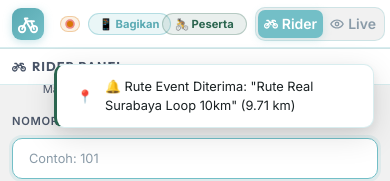
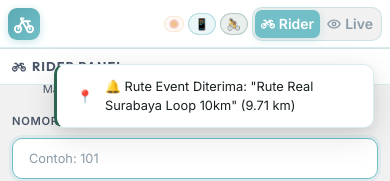
Before and after one commit to kruzx95/live-tracking, a React (Vite) app: page / in a window 390 px wide. Both pictures are taken after a click on the button 195 px from the left and 377 px from the top of the page. Shown: the top 181 px of the page. Built offline with nearby package versions, Linux system fonts and the light colour scheme; what mqtt would draw is missing.

Commit message:
refactor: modularize topbar UI components into a dedicated actions group with improved responsive behavior

```diff
--- a/src/components/MainApp.jsx
+++ b/src/components/MainApp.jsx
@@ -287,7 +287,7 @@ export default function MainApp({ userRole, onChangeRole }) {
           <span>Cyclo<span className="brand">Track</span></span>
         </div>
 
-        {/* Route indicator — hidden on mobile */}
+        {/* Route indicator — hidden on medium/mobile screens */}
         {routeName && (
           <div className="topbar-route-pill" title={`Rute Aktif: ${routeName}`}>
             <span style={{ flexShrink: 0 }}>📍</span>
@@ -299,20 +299,11 @@ export default function MainApp({ userRole, onChangeRole }) {
 
         <div className="topbar-spacer" />
 
+        {/* Right side actions group */}
+        <div className="topbar-actions">
           {/* Live / Sync indicator */}
-          <div style={{ display: 'flex', alignItems: 'center', gap: 'var(--space-2)', fontSize: 'var(--text-xs)' }}>
           <div
-              className="topbar-sync-badge"
-              style={{
-                display: 'flex', alignItems: 'center', gap: 4,
-                padding: '2px 8px',
-                background: isSyncConnected ? 'rgba(43,101,79,0.1)' : 'rgba(217,119,6,0.1)',
-                border: `1px solid ${isSyncConnected ? 'rgba(43,101,79,0.3)' : 'rgba(217,119,6,0.3)'}`,
-                borderRadius: 'var(--radius-full)',
-                color: isSyncConnected ? 'var(--clr-accent)' : 'var(--clr-warning)',
-                fontWeight: 600,
-                flexShrink: 0,
-              }}
+            className={`topbar-sync-badge ${isSyncConnected ? 'connected' : 'connecting'}`}
             title={isSyncConnected ? 'Terhubung ke server sinkronisasi real-time lintas HP' : 'Mencoba terhubung ke server...'}
           >
             <div style={{
@@ -326,46 +317,31 @@ export default function MainApp({ userRole, onChangeRole }) {
 
           {/* Tombol QR Code & Bagikan Link */}
           <button
+            className="topbar-share-btn"
             onClick={() => setShowQRModal(true)}
-              style={{
-                display: 'flex', alignItems: 'center', gap: 4,
-                padding: '3px 10px',
-                background: 'rgba(115,191,199,0.15)',
-                border: '1px solid rgba(115,191,199,0.45)',
-                borderRadius: 'var(--radius-full)',
-                color: 'var(--clr-text-brand)',
-                fontSize: 'var(--text-xs)',
-                fontWeight: 700,
-                cursor: 'pointer',
-                flexShrink: 0,
-                fontFamily: 'var(--font-body)',
-              }}
             title="Tampilkan QR Code & Bagikan Link Live Event"
           >
-              📱 Bagikan
+            <span>📱</span>
+            <span className="share-label">Bagikan</span>
           </button>
-          </div>
 
-        {/* Role Badge */}
+          {/* Role Badge Button */}
           <button
             id="role-badge"
+            className="topbar-role-btn"
             onClick={handleChangeRole}
             title="Klik untuk keluar / ganti peran"
             style={{
-            display: 'flex', alignItems: 'center', gap: 'var(--space-1)',
-            padding: '3px var(--space-3)',
               background: roleBadge.bg,
               border: `1px solid ${roleBadge.color}44`,
-            borderRadius: 'var(--radius-full)',
-            fontSize: 'var(--text-xs)', fontWeight: 700, color: roleBadge.color,
-            cursor: 'pointer', flexShrink: 0,
-            fontFamily: 'var(--font-body)',
+              color: roleBadge.color,
             }}
           >
-          {roleBadge.emoji} {roleBadge.label}
+            <span>{roleBadge.emoji}</span>
+            <span className="role-label">{roleBadge.label}</span>
           </button>
 
-        {/* Mode Tabs — desktop: teks penuh | mobile: icon saja */}
+          {/* Mode Navigation Tabs */}
           <nav className="topbar-mode-tabs" aria-label="Mode navigasi">
             {allowedTabs.map(({ key, label, shortLabel, id, icon: TabIcon }) => (
               <button
@@ -379,6 +355,7 @@ export default function MainApp({ userRole, onChangeRole }) {
               </button>
             ))}
           </nav>
+        </div>
       </header>
 
       {/* ── Main Layout ── */}
--- a/src/index.css
+++ b/src/index.css
@@ -491,10 +491,12 @@ h1, h2, h3, h4 {
   box-shadow: 0 1px 8px rgba(115, 191, 199, 0.12);
   display: flex;
   align-items: center;
+  justify-content: space-between;
   padding: 0 var(--space-4);
   gap: var(--space-3);
   z-index: var(--panel-z);
   flex-shrink: 0;
+  overflow: hidden;
 }
 
 .topbar-logo {
@@ -506,6 +508,7 @@ h1, h2, h3, h4 {
   font-weight: 800;
   color: var(--clr-text-primary);
   text-decoration: none;
+  flex-shrink: 0;
 }
 
 .topbar-logo .logo-icon {
@@ -518,10 +521,81 @@ h1, h2, h3, h4 {
   justify-content: center;
   font-size: 18px;
   box-shadow: 0 2px 8px rgba(115, 191, 199, 0.3);
+  flex-shrink: 0;
 }
 
 .topbar-logo span.brand {
   color: var(--clr-brand);
+}
+
+/* ── Topbar Actions Group ── */
+.topbar-actions {
+  display: flex;
+  align-items: center;
+  gap: var(--space-2);
+  flex-shrink: 0;
+}
+
+.topbar-sync-badge {
+  display: flex;
+  align-items: center;
+  gap: 4px;
+  padding: 3px 8px;
+  border-radius: var(--radius-full);
+  font-size: var(--text-xs);
+  font-weight: 600;
+  flex-shrink: 0;
+  white-space: nowrap;
+}
+
+.topbar-sync-badge.connected {
+  background: rgba(43, 101, 79, 0.1);
+  border: 1px solid rgba(43, 101, 79, 0.3);
+  color: var(--clr-accent);
+}
+
+.topbar-sync-badge.connecting {
+  background: rgba(217, 119, 6, 0.1);
+  border: 1px solid rgba(217, 119, 6, 0.3);
+  color: var(--clr-warning);
+}
+
+.topbar-share-btn {
+  display: flex;
+  align-items: center;
+  gap: 4px;
+  padding: 3px 10px;
+  background: rgba(115, 191, 199, 0.15);
+  border: 1px solid rgba(115, 191, 199, 0.45);
+  border-radius: var(--radius-full);
+  color: var(--clr-text-brand);
+  font-size: var(--text-xs);
+  font-weight: 700;
+  cursor: pointer;
+  flex-shrink: 0;
+  white-space: nowrap;
+  font-family: var(--font-body);
+  transition: all var(--transition-fast);
+}
+
+.topbar-share-btn:hover {
+  background: rgba(115, 191, 199, 0.25);
+  border-color: var(--clr-brand);
+}
+
+.topbar-role-btn {
+  display: flex;
+  align-items: center;
+  gap: 4px;
+  padding: 3px 10px;
+  border-radius: var(--radius-full);
+  font-size: var(--text-xs);
+  font-weight: 700;
+  cursor: pointer;
+  flex-shrink: 0;
+  white-space: nowrap;
+  font-family: var(--font-body);
+  transition: all var(--transition-fast);
 }
 
 /* ── Running Text (Marquee) untuk Nama Rute GPX ── */
@@ -557,7 +631,7 @@ h1, h2, h3, h4 {
 }
 
 .topbar-route-pill:hover .route-name-text {
-  animation-play-state: paused; /* Pause running text saat kursor di-hover */
+  animation-play-state: paused;
 }
 
 @keyframes route-marquee {
@@ -565,7 +639,7 @@ h1, h2, h3, h4 {
   100% { transform: translateX(-50%); }
 }
 
-.topbar-spacer { flex: 1; }
+.topbar-spacer { flex: 1; min-width: 8px; }
 
 .topbar-mode-tabs {
   display: flex;
@@ -574,6 +648,7 @@ h1, h2, h3, h4 {
   border-radius: var(--radius-md);
   padding: 3px;
   gap: 2px;
+  flex-shrink: 0;
 }
 
 .mode-tab {
@@ -591,6 +666,8 @@ h1, h2, h3, h4 {
   display: flex;
   align-items: center;
   gap: var(--space-1);
+  white-space: nowrap;
+  flex-shrink: 0;
 }
 
 .mode-tab:hover { color: var(--clr-text-primary); background: var(--clr-bg-elevated); }
@@ -919,9 +996,13 @@ h1, h2, h3, h4 {
 
   /* ── Topbar Mobile — sangat compact ── */
   .topbar {
-    padding: 0 var(--space-3);
+    padding: 0 var(--space-2);
     gap: var(--space-2);
     height: var(--topbar-height);
+  }
+
+  .topbar-actions {
+    gap: 4px;
   }
 
   .topbar-logo {
@@ -942,8 +1023,24 @@ h1, h2, h3, h4 {
 
   /* Sembunyikan elemen topbar yang tidak perlu di mobile */
   .topbar-sync-text,
+  .share-label,
   .topbar-route-pill {
     display: none !important;
+  }
+
+  .topbar-sync-badge {
+    padding: 3px 5px !important;
+  }
+
+  .topbar-share-btn,
+  .topbar-role-btn {
+    padding: 3px 6px !important;
+  }
+
+  @media (max-width: 520px) {
+    .role-label {
+      display: none !important;
+    }
   }
 
   /* Mode tabs — tampil compact di mobile dengan emoji saja */
```
Lines whose indentation alone changed are shown as unchanged.
